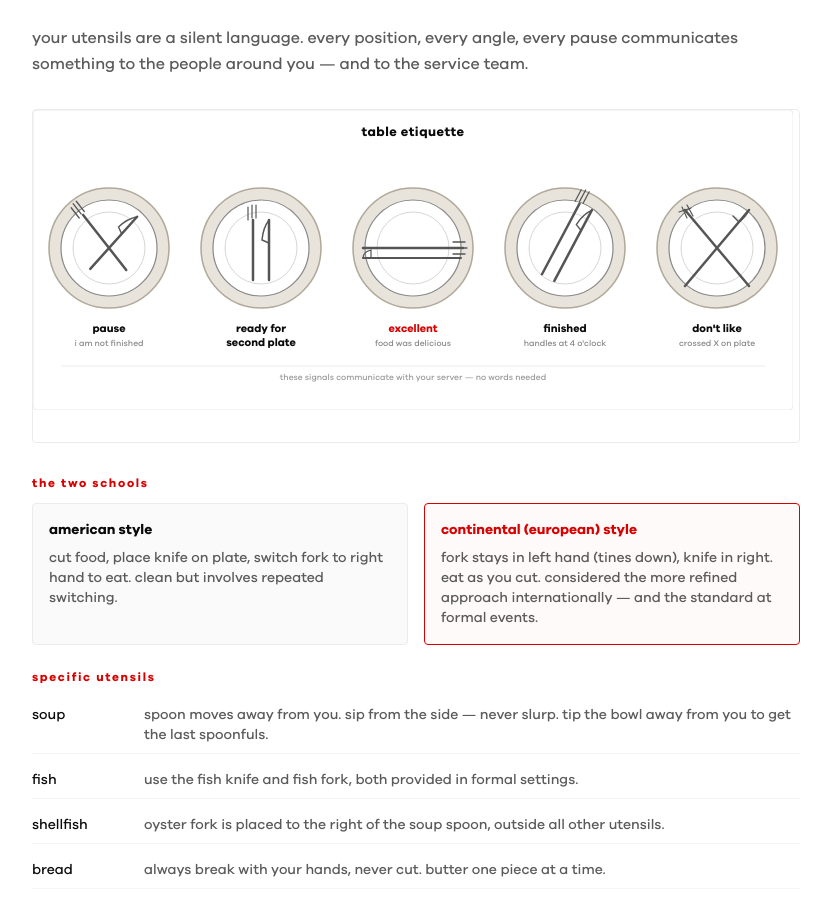
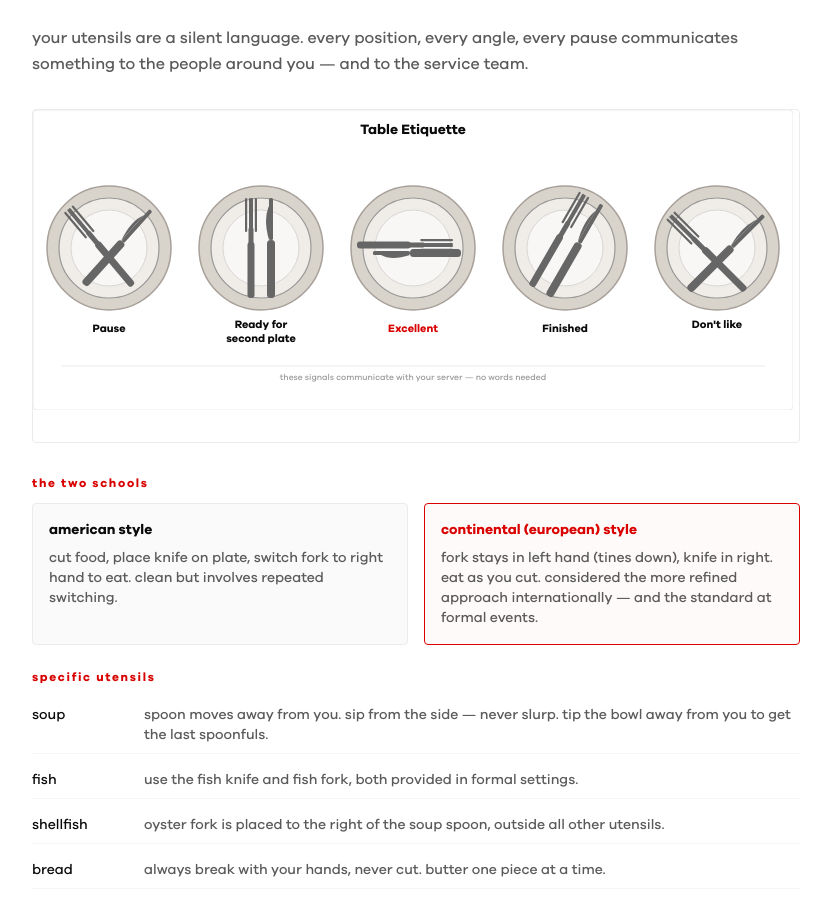
Before and after one commit to mrkoolbot/kool-app, a Next.js app: page /etiquette in a window 1280 px wide. Shown: the part 10460-11367 px from the top of the page, without its empty margins (264-1095 px from the left). Built offline with nearby package versions, Linux system fonts and the light colour scheme.

Commit message:
feat: ch09 filled silhouette utensils matching reference — Table Etiquette diagram

```diff
--- a/app/(dashboard)/etiquette/page.tsx
+++ b/app/(dashboard)/etiquette/page.tsx
@@ -529,88 +529,104 @@ function TableSettingDiagram() {
 // ─── utensils diagram (ch09) ─────────────────────────────────────────────────
 
 function UtensilsDiagram() {
-  const plate = (cx: number, cy: number) => (
+  // Filled silhouette utensils matching reference image
+  const P = ({ cx, cy }: { cx: number; cy: number }) => (
     <g>
-      <circle cx={cx} cy={cy} r={60} fill="#E8E4DC" stroke="#B0A898" strokeWidth="1.5"/>
-      <circle cx={cx} cy={cy} r={48} fill="white" stroke="#888" strokeWidth="1.2"/>
-      <circle cx={cx} cy={cy} r={36} fill="none" stroke="#BBB" strokeWidth="0.6"/>
+      <circle cx={cx} cy={cy} r={62} fill="#D8D4CC" stroke="#A8A09A" strokeWidth="1.5"/>
+      <circle cx={cx} cy={cy} r={50} fill="#F0EDE8" stroke="#999" strokeWidth="1.2"/>
+      <circle cx={cx} cy={cy} r={38} fill="#F8F7F5" stroke="#CCC" strokeWidth="0.7"/>
     </g>
   );
-  const sc = "#555";
+  const fc = "#666"; // fill color for utensils
+  // Fork silhouette: cx center, top y, total height h
+  const Fork = ({ cx, ty, h }: { cx: number; ty: number; h: number }) => {
+    const tw = 8; // tine spread width
+    const th = h * 0.30; // tine section height
+    const neckH = h * 0.14;
+    const handleH = h * 0.56;
+    const ny = ty + th;
+    const hy = ny + neckH;
+    return (
+      <g fill={fc}>
+        {/* 4 tines */}
+        <rect x={cx - tw * 0.75} y={ty} width={2.2} height={th + 4} rx={1.1}/>
+        <rect x={cx - tw * 0.25} y={ty} width={2.2} height={th + 4} rx={1.1}/>
+        <rect x={cx + tw * 0.25 - 2.2} y={ty} width={2.2} height={th + 4} rx={1.1}/>
+        <rect x={cx + tw * 0.75 - 2.2} y={ty} width={2.2} height={th + 4} rx={1.1}/>
+        {/* neck */}
+        <rect x={cx - 2.5} y={ny} width={5} height={neckH + 2} rx={1}/>
+        {/* handle — slightly wider */}
+        <rect x={cx - 3.5} y={hy} width={7} height={handleH} rx={3}/>
+      </g>
+    );
+  };
+  const Knife = ({ cx, ty, h }: { cx: number; ty: number; h: number }) => {
+    const bladeH = h * 0.42;
+    const handleH = h * 0.58;
+    return (
+      <g fill={fc}>
+        {/* blade — slim rectangle with angled tip */}
+        <rect x={cx - 2} y={ty} width={4} height={bladeH} rx={1.5}/>
+        {/* blade bevel on left side */}
+        <path d={`M${cx - 2} ${ty + 8} Q${cx - 8} ${ty + bladeH * 0.5} ${cx - 2} ${ty + bladeH}`} fill={fc}/>
+        {/* handle */}
+        <rect x={cx - 4} y={ty + bladeH} width={8} height={handleH} rx={3.5}/>
+      </g>
+    );
+  };
+  const sc = "#666";
   return (
     <div className="mb-8">
-      <svg viewBox="0 0 760 300" width="100%" style={{ display: "block", maxWidth: 760 }} role="img" aria-label="table etiquette utensil signals">
+      <svg viewBox="0 0 760 300" width="100%" style={{ display: "block", maxWidth: 760 }} role="img" aria-label="table etiquette">
         <rect width="760" height="300" fill="white" rx="4" stroke="#EBEBEB" strokeWidth="1"/>
-        <text x="380" y="26" textAnchor="middle" fontSize="13" fontWeight="700" fill="#0A0A0A" letterSpacing="0.5">table etiquette</text>
-
-        {/* 5 plates evenly spaced: cx = 76, 228, 380, 532, 684 */}
-
-        {/* ══ 1. PAUSE — fork ~8 o'clock, knife ~4 o'clock, tips inside plate ══ */}
-        {plate(76, 138)}
-        <g transform="rotate(-38 76 138)">
-          <line x1="76" y1="96" x2="76" y2="166" stroke={sc} strokeWidth="2.5" strokeLinecap="round"/>
-          <line x1="71" y1="96" x2="71" y2="83" stroke={sc} strokeWidth="1.3" strokeLinecap="round"/>
-          <line x1="75" y1="94" x2="75" y2="81" stroke={sc} strokeWidth="1.3" strokeLinecap="round"/>
-          <line x1="79" y1="94" x2="79" y2="81" stroke={sc} strokeWidth="1.3" strokeLinecap="round"/>
+        <text x="380" y="24" textAnchor="middle" fontSize="14" fontWeight="700" fill="#0A0A0A">Table Etiquette</text>
+
+        {/* plates at cx: 76, 228, 380, 532, 684, cy: 138 */}
+
+        {/* 1. PAUSE */}
+        <P cx={76} cy={138}/>
+        <g transform="rotate(-40 76 138)">
+          <Fork cx={70} ty={82} h={100}/>
         </g>
         <g transform="rotate(42 76 138)">
-          <line x1="76" y1="96" x2="76" y2="166" stroke={sc} strokeWidth="2.5" strokeLinecap="round"/>
-          <path d="M76 96 Q70 104 69 116 L76 119" stroke={sc} strokeWidth="1.4" fill="none" strokeLinecap="round"/>
+          <Knife cx={82} ty={82} h={100}/>
         </g>
-        <text x="76" y="222" textAnchor="middle" fontSize="11" fontWeight="700" fill="#0A0A0A">pause</text>
-        <text x="76" y="236" textAnchor="middle" fontSize="8.5" fill="#888">i am not finished</text>
-
-        {/* ══ 2. READY FOR SECOND PLATE — both vertical, side by side ══ */}
-        {plate(228, 138)}
-        {/* fork left, tines up */}
-        <line x1="220" y1="170" x2="220" y2="110" stroke={sc} strokeWidth="2.5" strokeLinecap="round"/>
-        <line x1="215" y1="110" x2="215" y2="97" stroke={sc} strokeWidth="1.2" strokeLinecap="round"/>
-        <line x1="219" y1="108" x2="219" y2="95" stroke={sc} strokeWidth="1.2" strokeLinecap="round"/>
-        <line x1="223" y1="108" x2="223" y2="95" stroke={sc} strokeWidth="1.2" strokeLinecap="round"/>
-        {/* knife right, blade faces fork */}
-        <line x1="236" y1="170" x2="236" y2="110" stroke={sc} strokeWidth="2.5" strokeLinecap="round"/>
-        <path d="M236 110 Q230 118 229 130 L236 133" stroke={sc} strokeWidth="1.4" fill="none" strokeLinecap="round"/>
-        <text x="228" y="222" textAnchor="middle" fontSize="11" fontWeight="700" fill="#0A0A0A">ready for</text>
-        <text x="228" y="236" textAnchor="middle" fontSize="11" fontWeight="700" fill="#0A0A0A">second plate</text>
-
-        {/* ══ 3. EXCELLENT — fork horizontal across plate ══ */}
-        {plate(380, 138)}
-        <line x1="330" y1="138" x2="430" y2="138" stroke={sc} strokeWidth="2.5" strokeLinecap="round"/>
-        {/* tines right */}
-        <line x1="420" y1="132" x2="432" y2="132" stroke={sc} strokeWidth="1.3" strokeLinecap="round"/>
-        <line x1="420" y1="138" x2="434" y2="138" stroke={sc} strokeWidth="1.3" strokeLinecap="round"/>
-        <line x1="420" y1="144" x2="432" y2="144" stroke={sc} strokeWidth="1.3" strokeLinecap="round"/>
-        {/* knife below fork, also horizontal */}
-        <line x1="330" y1="148" x2="428" y2="148" stroke={sc} strokeWidth="2" strokeLinecap="round"/>
-        <path d="M330 148 Q330 142 338 140 L338 148" stroke={sc} strokeWidth="1.2" fill="none"/>
-        <text x="380" y="222" textAnchor="middle" fontSize="11" fontWeight="700" fill="#D90000">excellent</text>
-        <text x="380" y="236" textAnchor="middle" fontSize="8.5" fill="#888">food was delicious</text>
-
-        {/* ══ 4. FINISHED — fork & knife parallel at ~4 o'clock ══ */}
-        {plate(532, 138)}
-        <g transform="rotate(28 532 138)">
-          <line x1="524" y1="92" x2="524" y2="172" stroke={sc} strokeWidth="2.5" strokeLinecap="round"/>
-          <line x1="519" y1="92" x2="519" y2="79" stroke={sc} strokeWidth="1.2" strokeLinecap="round"/>
-          <line x1="523" y1="90" x2="523" y2="77" stroke={sc} strokeWidth="1.2" strokeLinecap="round"/>
-          <line x1="527" y1="90" x2="527" y2="77" stroke={sc} strokeWidth="1.2" strokeLinecap="round"/>
-          <line x1="538" y1="92" x2="538" y2="172" stroke={sc} strokeWidth="2.5" strokeLinecap="round"/>
-          <path d="M538 92 Q532 100 531 112 L538 115" stroke={sc} strokeWidth="1.4" fill="none" strokeLinecap="round"/>
+        <text x="76" y="222" textAnchor="middle" fontSize="11" fontWeight="700" fill="#0A0A0A">Pause</text>
+
+        {/* 2. READY FOR SECOND PLATE */}
+        <P cx={228} cy={138}/>
+        <Fork cx={218} ty={88} h={100}/>
+        <Knife cx={238} ty={88} h={100}/>
+        <text x="228" y="218" textAnchor="middle" fontSize="11" fontWeight="700" fill="#0A0A0A">Ready for</text>
+        <text x="228" y="232" textAnchor="middle" fontSize="11" fontWeight="700" fill="#0A0A0A">second plate</text>
+
+        {/* 3. EXCELLENT — fork & knife horizontal */}
+        <P cx={380} cy={138}/>
+        <g transform="rotate(90 380 135)">
+          <Fork cx={380} ty={95} h={96}/>
         </g>
-        <text x="532" y="222" textAnchor="middle" fontSize="11" fontWeight="700" fill="#0A0A0A">finished</text>
-        <text x="532" y="236" textAnchor="middle" fontSize="8.5" fill="#888">handles at 4 o&apos;clock</text>
-
-        {/* ══ 5. DON'T LIKE — fork & knife crossed in X ══ */}
-        {plate(684, 138)}
-        {/* fork: top-left to bottom-right */}
-        <line x1="652" y1="100" x2="716" y2="176" stroke={sc} strokeWidth="2.5" strokeLinecap="round"/>
-        <line x1="646" y1="102" x2="658" y2="98" stroke={sc} strokeWidth="1.2" strokeLinecap="round"/>
-        <line x1="649" y1="97" x2="654" y2="108" stroke={sc} strokeWidth="1.2" strokeLinecap="round"/>
-        <line x1="654" y1="95" x2="660" y2="106" stroke={sc} strokeWidth="1.2" strokeLinecap="round"/>
-        {/* knife: top-right to bottom-left, blade faces in */}
-        <line x1="716" y1="100" x2="652" y2="176" stroke={sc} strokeWidth="2.5" strokeLinecap="round"/>
-        <path d="M716 100 Q712 108 706 112 L700 106" stroke={sc} strokeWidth="1.4" fill="none" strokeLinecap="round"/>
-        <text x="684" y="222" textAnchor="middle" fontSize="11" fontWeight="700" fill="#0A0A0A">don&apos;t like</text>
-        <text x="684" y="236" textAnchor="middle" fontSize="8.5" fill="#888">crossed X on plate</text>
+        <g transform="rotate(-90 380 143)">
+          <Knife cx={380} ty={103} h={88}/>
+        </g>
+        <text x="380" y="222" textAnchor="middle" fontSize="11" fontWeight="700" fill="#D90000">Excellent</text>
+
+        {/* 4. FINISHED — parallel at 4 o'clock */}
+        <P cx={532} cy={138}/>
+        <g transform="rotate(30 532 138)">
+          <Fork cx={522} ty={82} h={106}/>
+          <Knife cx={542} ty={82} h={106}/>
+        </g>
+        <text x="532" y="222" textAnchor="middle" fontSize="11" fontWeight="700" fill="#0A0A0A">Finished</text>
+
+        {/* 5. DON'T LIKE — crossed */}
+        <P cx={684} cy={138}/>
+        <g transform="rotate(-45 684 138)">
+          <Fork cx={674} ty={82} h={106}/>
+        </g>
+        <g transform="rotate(45 684 138)">
+          <Knife cx={694} ty={82} h={106}/>
+        </g>
+        <text x="684" y="218" textAnchor="middle" fontSize="11" fontWeight="700" fill="#0A0A0A">Don&apos;t like</text>
 
         {/* footer */}
         <line x1="28" y1="256" x2="732" y2="256" stroke="#EBEBEB" strokeWidth="1"/>
```
